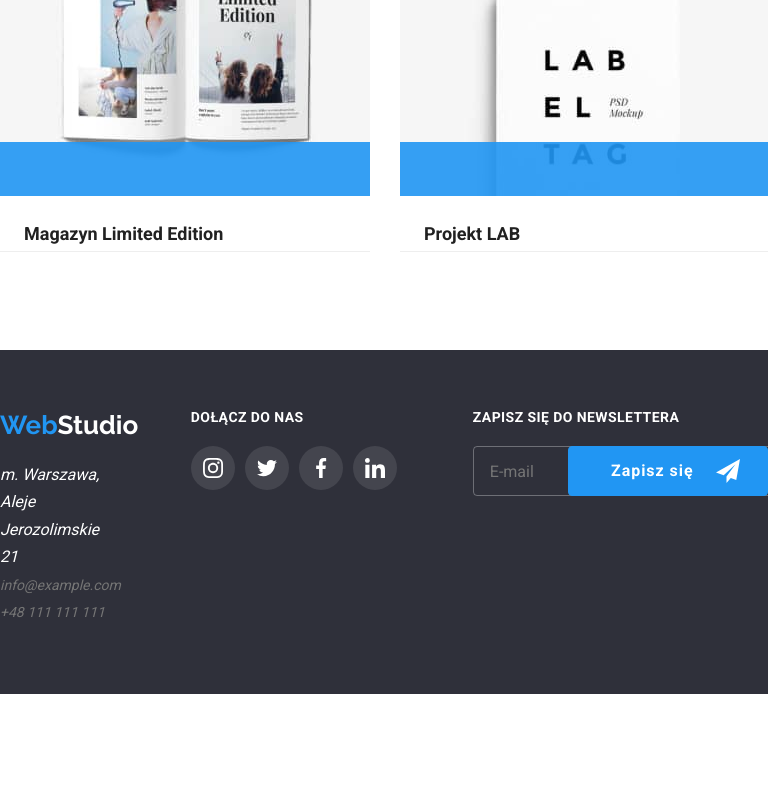
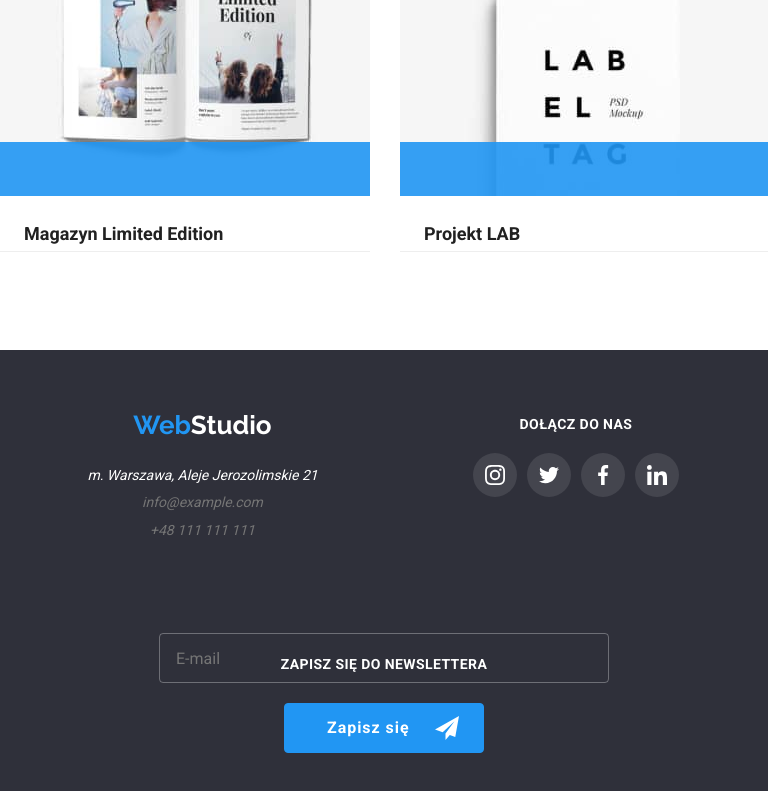
Before and after one commit to MichalKmiecikk/goit-markup-hw-08, a plain HTML site: page portfolio.html in a window 768 px wide. Shown: the part 1291-2082 px from the top of the page. Before the commit the page ends 1985 px from the top, so only its background shows below. Drawn offline with nearby package versions, Linux system fonts and the light colour scheme.

Commit message:
styling end

```diff
--- a/sass/components/_clients-section.scss
+++ b/sass/components/_clients-section.scss
@@ -77,7 +77,7 @@
 }
 // 480
 // 768
-@media screen and (min-width: 768px) and (max-width: 1200px) {
+@media screen and (min-width: 768px) and (max-width: 1199px) {
   .clients-section {
     padding-top: 60px;
     padding-bottom: 60px;
@@ -101,3 +101,10 @@
     }
   }
 }
+// 768`
+// 1199
+@media screen and (min-width: 1199px) {
+  .clients-section__image-card:not(:last-child) {
+    margin-right: 30px;
+  }
+}
--- a/sass/components/_footer.scss
+++ b/sass/components/_footer.scss
@@ -147,10 +147,11 @@
 // 480
 @media screen and (min-width: 320px) and (max-width: 767px) {
   .footer {
+    position: relative;
     display: block;
     text-align: center;
     width: 450px;
-    height: auto;
+    height: 603px;
     padding-top: 60px;
     padding-bottom: 60px;
     &__area {
@@ -188,10 +189,15 @@
       width: 450px;
       height: 50px;
     }
-  }
-  .footer__icon-send {
-    bottom: -57px;
-    right: 153px;
+
+    &__icon-send {
+      position: absolute;
+      width: 24px;
+      height: 24px;
+      fill: $main-white;
+      right: 150px;
+      bottom: -58px;
+    }
   }
   .newsletter-button {
     bottom: -70px;
@@ -199,3 +205,82 @@
   }
 }
 // 480
+// 768
+@media screen and (min-width: 768px) and (max-width: 1199px) {
+  .footer {
+    display: flex;
+    text-align: center;
+    align-content: space-between;
+    flex-direction: column;
+    position: relative;
+    width: 100%;
+    height: 463px;
+    padding-top: 60px;
+    padding-bottom: 60px;
+    &__area {
+      position: absolute;
+      display: block;
+      width: 253px;
+      height: auto;
+      top: 60px;
+      left: 76px;
+    }
+    &__contacts-list {
+      margin-right: 0px;
+    }
+    &__site {
+      font-size: 14px;
+    }
+    &__social-area {
+      position: absolute;
+      display: block;
+      justify-content: center;
+      top: 67px;
+      right: 89px;
+      padding-right: 0px;
+      width: 206px;
+      height: 80px;
+    }
+    &__social-title {
+      text-align: center;
+    }
+    &__newsletter-area {
+      position: absolute;
+      display: flex;
+      flex-direction: column;
+      top: 247px;
+      right: 159px;
+      width: 450px;
+      height: 156px;
+      display: flex;
+      justify-content: center;
+    }
+    &__newsletter-title {
+      display: block;
+      text-align: center;
+      height: auto;
+      padding-bottom: 20px;
+    }
+    &__newsletter-box {
+      width: 100%;
+      height: 120px;
+    }
+    &__email-input {
+      bottom: 70px;
+      width: 100%;
+    }
+    &_newsletter-btn-area {
+      width: 200px;
+      height: 50px;
+    }
+    &__icon-send {
+      right: 150px;
+    }
+    .newsletter-button {
+      bottom: 0px;
+      right: 125px;
+      align-items: center;
+    }
+  }
+}
+// 768
--- a/sass/components/_lorem-section.scss
+++ b/sass/components/_lorem-section.scss
@@ -16,6 +16,7 @@
   &__area {
     width: 270px;
     height: auto;
+    margin-right: 0px;
   }
   &__cards {
     display: flex;
@@ -83,14 +84,11 @@
       width: 100%;
       margin-right: 0px;
     }
-    &__area:not(:last-child) {
-      margin-right: 0px;
-    }
   }
 }
 // 480
 // 768
-@media screen and (min-width: 768px) and (max-width: 1200px) {
+@media screen and (min-width: 768px) and (max-width: 1199px) {
   .loremSection {
     padding-top: 60px;
     margin-bottom: 45px;
@@ -117,3 +115,8 @@
     }
   }
 }
+@media screen and (min-width: 1200px) {
+  .loremSection__area:not(:last-child) {
+    margin-right: 30px;
+  }
+}
--- a/sass/components/_modal.scss
+++ b/sass/components/_modal.scss
@@ -152,7 +152,7 @@
 }
 /* end - order-form */
 // 480
-@media screen and (min-width: 320px) and (max-width: 767px) {
+@media screen and (min-width: 320px) and (max-width: 1199px) {
   @include mobile-modal-window-and-input(
     $mobile-window-width,
     $mobile-window-height,
--- a/sass/components/_navigation.scss
+++ b/sass/components/_navigation.scss
@@ -139,7 +139,7 @@
 }
 // 480
 // 769
-@media screen and (min-width: 768px) and (max-width: 1200px) {
+@media screen and (min-width: 768px) and (max-width: 1199px) {
   .contact {
     display: block;
     &__svg-phone {
--- a/sass/components/_teamcard-section.scss
+++ b/sass/components/_teamcard-section.scss
@@ -136,7 +136,7 @@
 }
 // 480
 // 768
-@media screen and (min-width: 768px) and (max-width: 1200px) {
+@media screen and (min-width: 768px) and (max-width: 1199px) {
   .teamcard {
     padding-top: 60px;
     padding-bottom: 60px;
--- a/sass/components/_what-we-do-section.scss
+++ b/sass/components/_what-we-do-section.scss
@@ -51,8 +51,7 @@
   }
 }
 // 480
-@media screen and (min-width: 320px) and (max-width: 1200px)
- {
+@media screen and (min-width: 320px) and (max-width: 1199px) {
   .what-we-do {
     display: none;
   }
--- a/sass/utils/_vars.scss
+++ b/sass/utils/_vars.scss
@@ -37,6 +37,7 @@ $mobile-modal-input-width: 370px;
     height: $mobile-window-height;
     &__form-title {
       width: $modal-input-width-mobile;
+      height: 60px;
     }
     &__form-position {
       width: $modal-input-width-mobile;
```
Also changed, not shown: index.html (+5 -3 lines), css/main.min.css, 1 other file.
